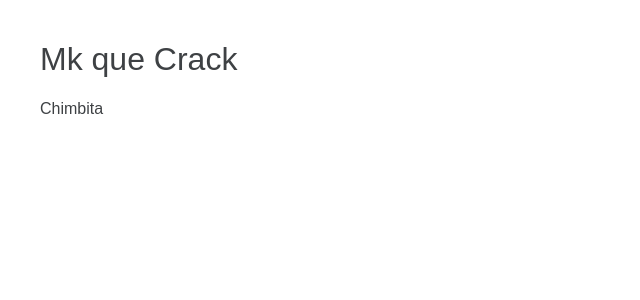
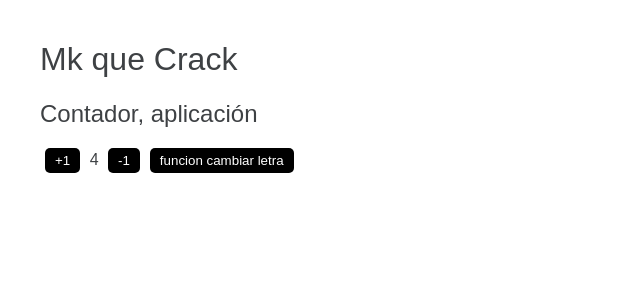
Before and after one commit to DanyVaic18/AngularCurso, an Angular app: page / in a window 1280 px wide. Shown: the top 300 px of the page, without its empty margins (0-640 px from the left). Built offline with nearby package versions, Linux system fonts and the light colour scheme.

Commit message:
contador

```diff
--- a/src/app/Otrop/pruebacompounet/pruebacompounet.component.html
+++ /dev/null
@@ -1 +0,0 @@
-<p>Chimbita</p>
--- a/src/app/Otrop/pruebacompounet/pruebacompounet.component.ts
+++ /dev/null
@@ -1,15 +0,0 @@
-import { Component, OnInit } from '@angular/core';
-
-@Component({
-  selector: 'app-pruebacompounet',
-  templateUrl: './pruebacompounet.component.html',
-  styleUrls: ['./pruebacompounet.component.css']
-})
-export class PruebacompounetComponent implements OnInit {
-
-  constructor() { }
-
-  ngOnInit(): void {
-  }
-
-}
--- a/src/app/app.module.ts
+++ b/src/app/app.module.ts
@@ -3,7 +3,7 @@ import { BrowserModule } from '@angular/platform-browser';
 
 import { AppRoutingModule } from './app-routing.module';
 import { AppComponent } from './app.component';
-import { PruebacompounetComponent } from './Otrop/pruebacompounet/pruebacompounet.component';
+import { PruebacompounetComponent } from './contador/pruebacompounet/pruebacompounet.component';
 
 @NgModule({
   declarations: [
--- /dev/null
+++ b/src/app/contador/pruebacompounet/pruebacompounet.component.html
@@ -0,0 +1,9 @@
+<h2>{{ textContador }}</h2>
+<button (click)="valorNum = valorNum + 1;">+1</button>
+<span>
+  {{ valorNum }}
+</span>
+<button>-1</button>
+
+<span>{{ letra }}</span>
+<button (click)="mostrar(valorNum)">funcion cambiar letra</button>
--- /dev/null
+++ b/src/app/contador/pruebacompounet/pruebacompounet.component.ts
@@ -0,0 +1,18 @@
+import { Component } from '@angular/core';
+
+@Component({
+  selector: 'app-pruebacompounet',
+  templateUrl: './pruebacompounet.component.html',
+  styleUrls: ['./pruebacompounet.component.css'],
+})
+export class PruebacompounetComponent {
+  textContador: string = 'Contador, aplicación';
+  valorNum: number = Math.floor(Math.random() * 10);
+  arrLetras: string[] = ['a', 'c', 'v', 'k', 'q', 'r', 's', 't', 'y', 'u'];
+  letra: string = "";
+   mostrar(ale:number) {
+    ale =  Math.floor(Math.random() * 10)
+    this.letra=  this.arrLetras[ale];
+    console.log(this.letra)
+  }
+}
```
Also changed, not shown: colors.txt (deleted), src/app/contador/pruebacompounet/pruebacompounet.component.css (added), 1 other file (tests, documents, lock files or other folders).
